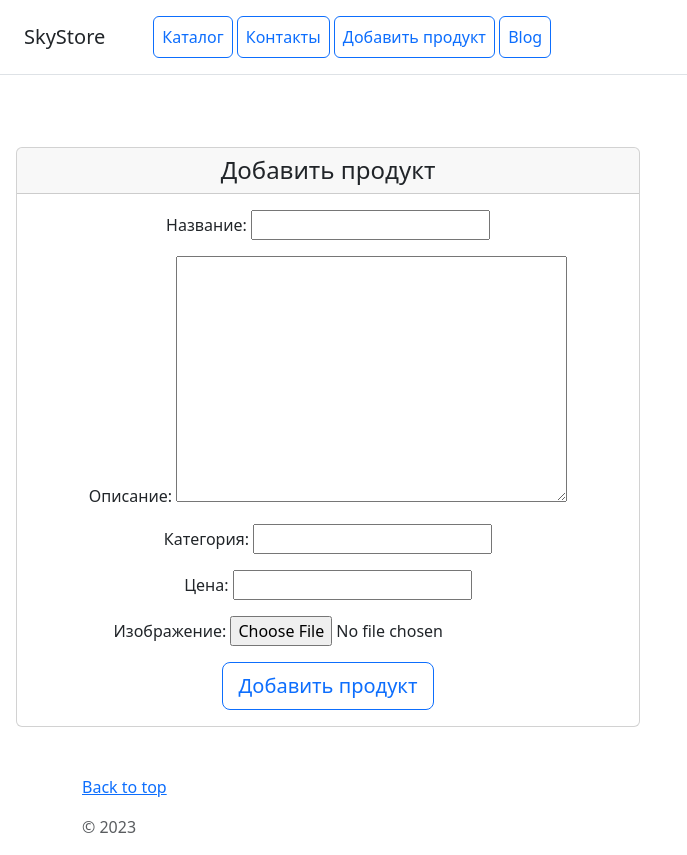
After one commit to Khaidoukova/online_shop, a Django app: page /create/ in a window 1280 px wide. The commit adds this page. Shown: the whole page, without its empty margins (0-687 px from the left). Run offline with Django 4.2, Linux system fonts and the light colour scheme; some libraries are stand-ins or nearby versions.

Commit message:
Modified catalog CREATE and catalog READ controllers, urls and templates.

```diff
--- a/catalog/templates/catalog/base.html
+++ b/catalog/templates/catalog/base.html
@@ -13,7 +13,7 @@
     <nav class="ms-5">
         <a class="p-2 btn btn-outline-primary" href="{% url 'catalog:home' %}">Каталог</a>
         <a class="p-2 btn btn-outline-primary" href="{% url 'catalog:contacts' %}">Контакты</a>
-        <a class="p-2 btn btn-outline-primary" href="{% url 'catalog:add_product' %}">Добавить продукт</a>
+        <a class="p-2 btn btn-outline-primary" href="{% url 'catalog:product_form' %}">Добавить продукт</a>
         <a class="p-2 btn btn-outline-primary" href="{% url 'blog:list' %}">Blog</a>
 
 
--- a/catalog/templates/catalog/product.html
+++ b/catalog/templates/catalog/product_detail.html
@@ -1,12 +1,12 @@
 {% extends 'catalog/base.html' %}
-{% load mediapath %}
+
 {% block content%}
 
     <div class="container">
         <div class="row">
             <!-- Левая часть с изображением -->
             <div class="col-md-4">
-                <img src="{% mediapath object.image %}" />
+                <img src="/media/{{ product.preview }}/">
             </div>
 
             <!-- Правая часть с информацией о товаре -->
@@ -16,7 +16,7 @@
                 <p>Цена: {{ product.price }} руб.</p>
                 <button class="btn btn-primary">Положить в корзину</button>
             </div>
-
+<div class="col-6">
 
         </div>
     </div>
--- /dev/null
+++ b/catalog/templates/catalog/product_form.html
@@ -0,0 +1,22 @@
+{% extends 'catalog/base.html' %}
+
+{% block content%}
+
+<div class="col-lg-6 col-sm-12">
+    <div class="card mb-4 box-shadow">
+        <div class="card-header">
+            <h4 class="my-0 font-weight-normal">Добавить продукт</h4>
+        </div>
+        <div class="card-body">
+            <form method="post" enctype="multipart/form-data" action="" class="form-floating">
+                {% csrf_token %}
+                {{ form.as_p }}
+
+                <button type="submit" class="btn btn-lg btn-block btn-outline-primary">Добавить продукт</button>
+            </form>
+        </div>
+    </div>
+</div>
+</div>
+</div>
+{% endblock %}
--- a/catalog/templates/catalog/home.html
+++ b/catalog/templates/catalog/product_list.html
@@ -22,7 +22,7 @@
 
                         <div class="d-flex justify-content-between align-items-center">
                             <div class="btn-group">
-                                <a href="{% url 'catalog:product' object.id %}" class="btn btn-primary">Купить</a>
+                                <a href="{% url 'catalog:product_detail' object.id %}" class="btn btn-primary">Купить</a>
 
                             </div>
 
--- a/catalog/urls.py
+++ b/catalog/urls.py
@@ -1,13 +1,13 @@
 from django.contrib import admin
 from django.urls import path
 from catalog.apps import CatalogConfig
-from catalog.views import contacts, add_product, ProductListView, ProductDetailView
+from catalog.views import contacts, ProductCreateView, ProductListView, ProductDetailView
 
 app_name = CatalogConfig.name
 
 urlpatterns = [
     path('', ProductListView.as_view(), name='home'),
     path('contacts/', contacts, name='contacts'),
-    path('product/<int:pk>/', ProductDetailView.as_view(), name='product'),
-    path('add_product/', add_product, name='add_product'),
+    path('product/<int:pk>/', ProductDetailView.as_view(), name='product_detail'),
+    path('create/', ProductCreateView.as_view(), name='product_form'),
 ]
--- a/catalog/views.py
+++ b/catalog/views.py
@@ -1,16 +1,18 @@
 from django.shortcuts import render
+from django.urls import reverse_lazy
+
 from catalog.models import Product
-from django.views.generic import ListView, DetailView
+from django.views.generic import ListView, DetailView, CreateView
 
 
 class ProductListView(ListView):
     model = Product
-    template_name = 'catalog/home.html'
+
 
 
 class ProductDetailView(DetailView):
     model = Product
-    template_name = 'catalog/product.html'
+
 
 
 def contacts(request):
@@ -25,19 +27,25 @@ def contacts(request):
 
     return render(request, 'catalog/contacts.html', context)
 
-def add_product(request):
-    product_to_add = []
-    if request.method == 'POST':
-        product = {
-            'name': request.POST.get('name'),
-            'description': request.POST.get('description'),
-            'category': request.POST.get('category'),
-            'price': request.POST.get('price'),
-            'creation_date': request.POST.get('creation_date'),
-            'change_date': request.POST.get('change_date')
+#def add_product(request):
+ #   product_to_add = []
+  #  if request.method == 'POST':
+   #     product = {
+    #        'name': request.POST.get('name'),
+     #       'description': request.POST.get('description'),
+      #      'category': request.POST.get('category'),
+       #     'price': request.POST.get('price'),
+        #    'creation_date': request.POST.get('creation_date'),
+         #   'change_date': request.POST.get('change_date')
+#
+ #       }
+  #      product_to_add.append(Product(**product))
+   #     Product.objects.bulk_create(product_to_add)
+#
+ #   return render(request, 'catalog/add_product.html')
 
-        }
-        product_to_add.append(Product(**product))
-        Product.objects.bulk_create(product_to_add)
 
-    return render(request, 'catalog/add_product.html')
+class ProductCreateView(CreateView):
+    model = Product
+    fields = ('name', 'description', 'category', 'price', 'preview')
+    success_url = reverse_lazy('catalog:product_form')
```
Also changed, not shown: media/products/1_этаж_108.91_кв.м.jpg (added).
